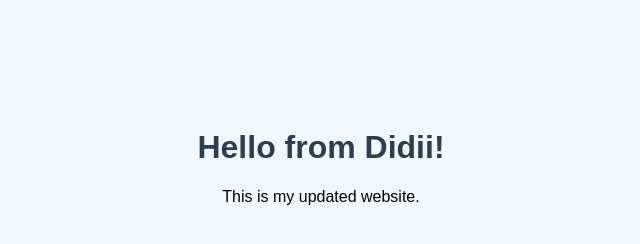
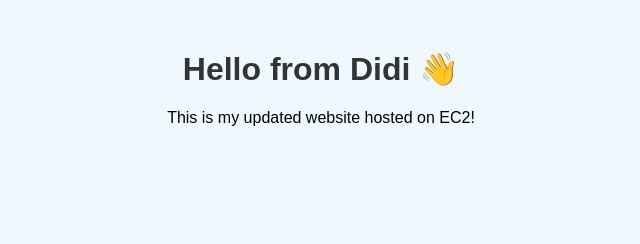
Before and after one commit to Didii-tochee/diditest, a plain HTML site: page index.html in a window 1280 px wide. Shown: the whole page, without its empty margins (319-959 px from the left). Drawn offline with Linux system fonts and the light colour scheme.

Commit message:
Update index.html

```diff
--- a/index.html
+++ b/index.html
@@ -1,21 +1,23 @@
 <!DOCTYPE html>
-<html>
+<html lang="en">
 <head>
-    <title>Welcome</title>
+  <meta charset="UTF-8" />
+  <meta name="viewport" content="width=device-width, initial-scale=1.0" />
+  <title>Welcome to Didi's Page</title>
   <style>
     body {
       background-color: #f0f8ff;
       font-family: Arial, sans-serif;
       text-align: center;
-            padding-top: 100px;
+      margin-top: 50px;
     }
     h1 {
-            color: #2c3e50;
+      color: #333;
     }
   </style>
 </head>
 <body>
-    <h1>Hello from Didii!</h1>
-    <p>This is my updated website.</p>
+  <h1>Hello from Didi 👋</h1>
+  <p>This is my updated website hosted on EC2!</p>
 </body>
 </html>
```
Lines whose indentation alone changed are shown as unchanged.
